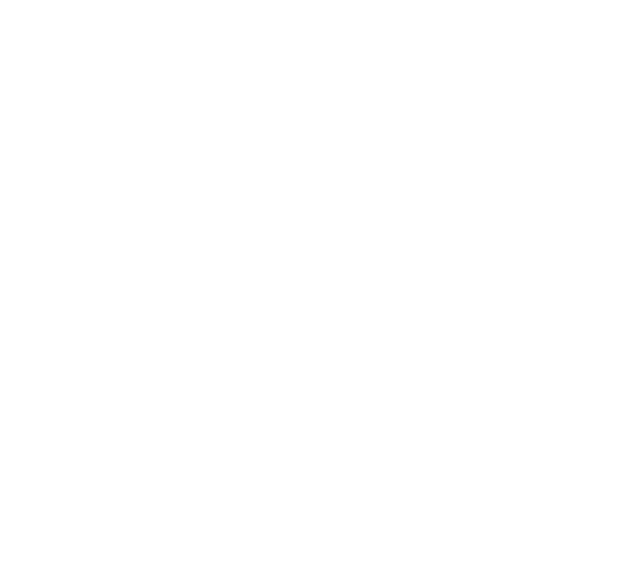
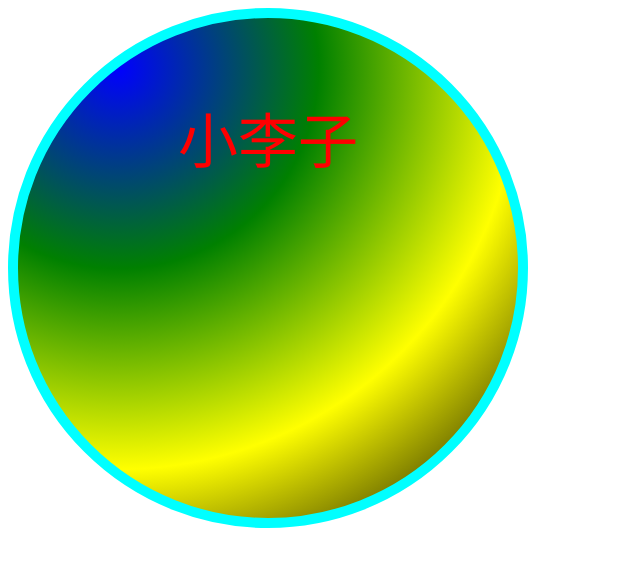
Before and after one commit to 296544722/loginweb, a plain HTML site: page myjava/login/index.html in a window 1280 px wide. Shown: the whole page, without its empty margins (0-640 px from the left). Drawn offline with Linux system fonts and the light colour scheme.

Commit message:
xiaolizi

```diff
--- a/myjava/login/index.html
+++ b/myjava/login/index.html
@@ -3,9 +3,26 @@
 	<head>
 		<meta charset="UTF-8">
 		<title></title>
+		<style type="text/css">
+			.box{
+				height: 500px;
+				width: 500px;
+				border: solid 10px aqua;
+				border-radius: 50%;
+				background: -webkit-radial-gradient(100px 50px,circle ,blue,green,yellow,black);
+				text-align: center;
+				font-size: 60px;
+				color: red;
+				line-height: 250px;
+			}
+		</style>
 	</head>
 	<body>
-		<header></header>
+		<header>
+			<div class="box">
+			小李子
+			</div>
+		</header>
 		<footer></footer>
 	</body>
 </html>
```
